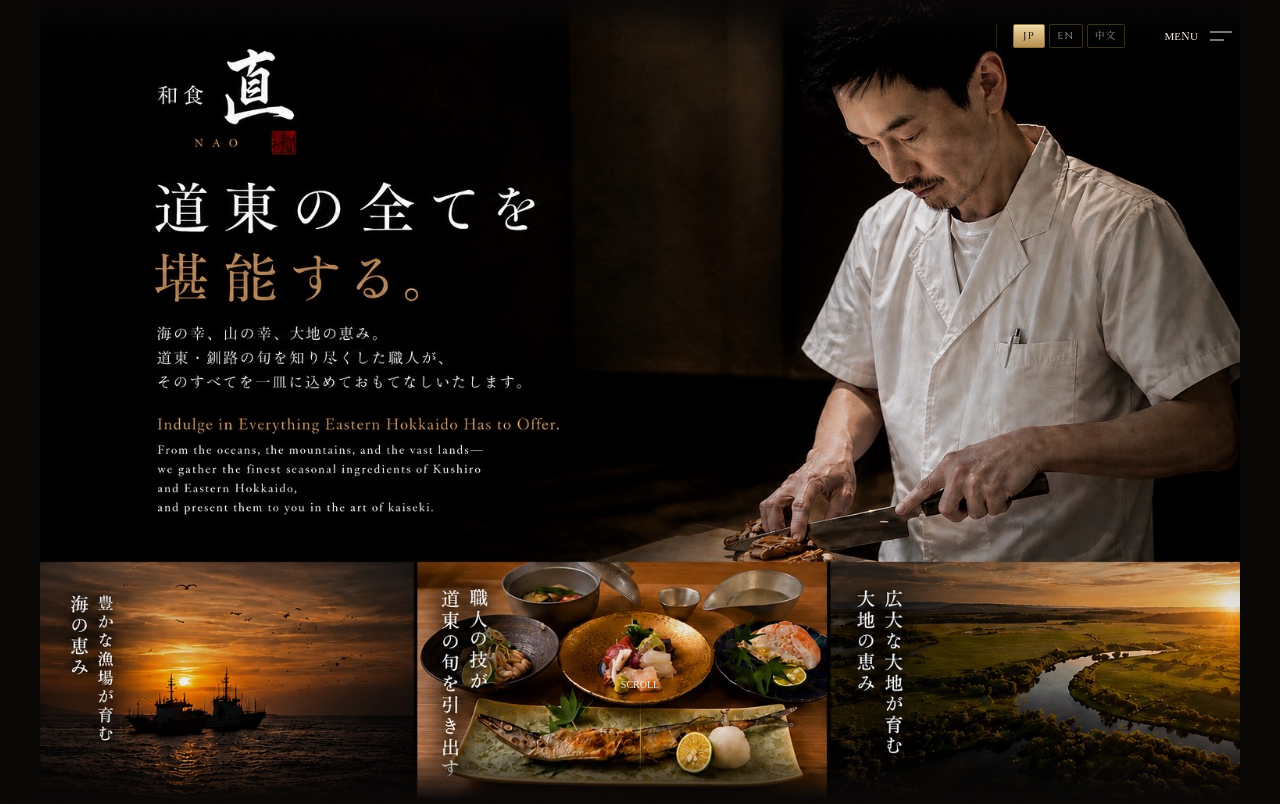
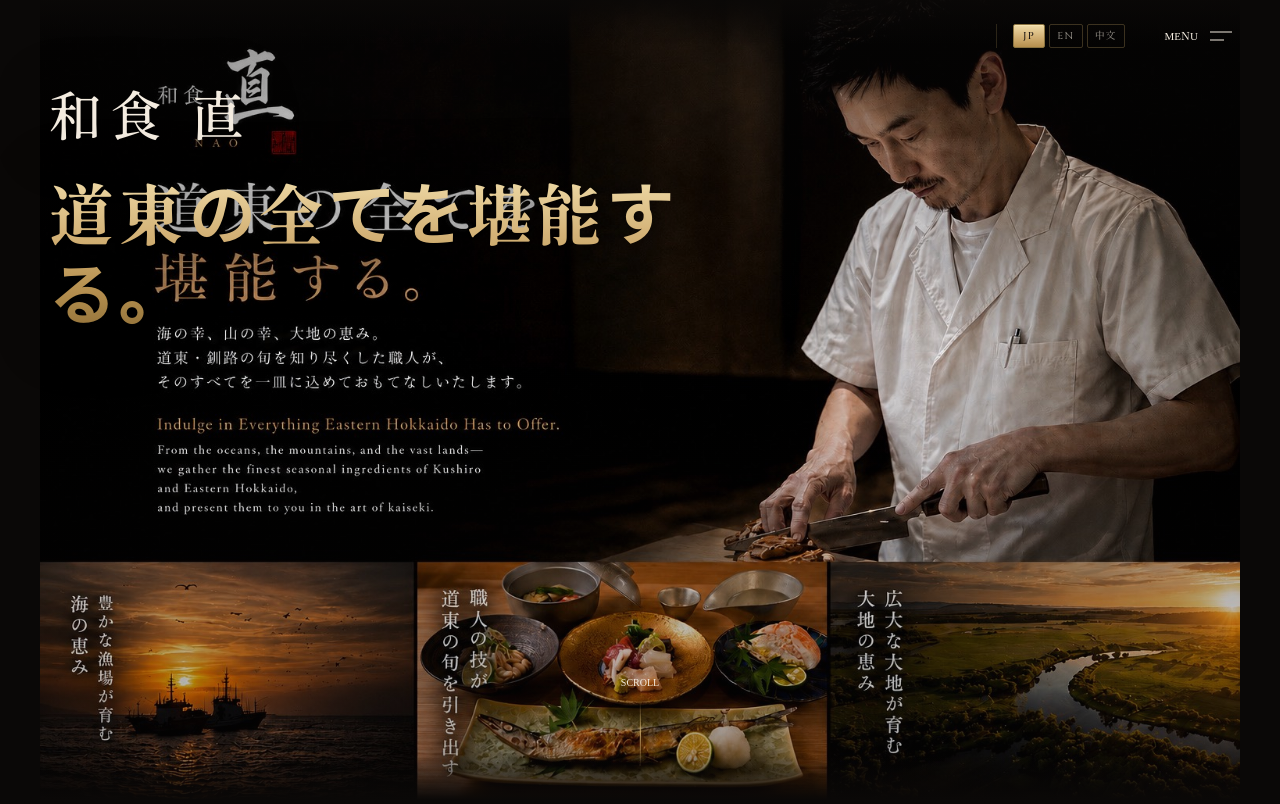
Before and after one commit to daisukekenkoudaiichi-lgtm/nao-LP, a plain HTML site: page washoku-nao/index.html in a window 1280 px wide. Shown: the top 804 px of the page. Drawn offline with Linux system fonts and the light colour scheme; a web font is replaced by a local one.

Commit message:
ヘッダー改修ver3

```diff
--- a/washoku-nao/css/style.css
+++ b/washoku-nao/css/style.css
@@ -114,12 +114,6 @@
     writing-mode: horizontal-tb;
     display: inline-block;
   }
-  /* hero: full photo visible (letterbox with page background) */
-  #hero .hero-photo {
-    object-fit: contain;
-    object-position: center;
-  }
-
   /* hero height: desktop stable viewport; phone uses dvh + lvh for maximum usable canvas */
   #hero {
     min-height: 100vh;
@@ -130,6 +124,68 @@
     #hero {
       min-height: 100dvh;
       min-height: 100lvh;
+    }
+  }
+
+  /* hero — smartphone-first: full-bleed image + large type; desktop keeps letterboxed photo */
+  #hero .hero-bg-img {
+    object-fit: cover;
+    object-position: 52% 22%;
+  }
+  @media (min-width: 640px) {
+    #hero .hero-bg-img {
+      object-fit: contain;
+      object-position: center;
+    }
+  }
+  #hero .hero-scrim {
+    background: linear-gradient(
+      180deg,
+      rgba(10, 8, 7, 0.62) 0%,
+      rgba(10, 8, 7, 0.12) 38%,
+      rgba(10, 8, 7, 0.08) 55%,
+      rgba(10, 8, 7, 0.75) 100%
+    );
+  }
+  @media (min-width: 640px) {
+    #hero .hero-scrim {
+      background: linear-gradient(
+        180deg,
+        rgba(10, 8, 7, 0.45) 0%,
+        rgba(10, 8, 7, 0) 42%,
+        rgba(10, 8, 7, 0.35) 100%
+      );
+    }
+  }
+  #hero .hero-brand-line {
+    display: inline-block;
+    font-size: clamp(2rem, 9.2vw, 3.35rem);
+    line-height: 1.15;
+    letter-spacing: 0.14em;
+    filter: drop-shadow(0 3px 28px rgba(0, 0, 0, 0.75));
+  }
+  #hero .hero-headline {
+    margin-top: 1.35rem;
+    max-width: min(92vw, 22.5rem);
+    filter: drop-shadow(0 4px 32px rgba(0, 0, 0, 0.82));
+  }
+  @media (min-width: 640px) {
+    #hero .hero-headline {
+      margin-top: 1.75rem;
+      max-width: 40rem;
+    }
+  }
+  #hero .hero-headline-inner {
+    display: block;
+    font-size: clamp(2.05rem, 10.5vw, 3.75rem);
+    line-height: 1.22;
+    letter-spacing: 0.06em;
+  }
+  @media (min-width: 640px) {
+    #hero .hero-headline-inner {
+      font-size: clamp(2.4rem, 5.2vw, 4.25rem);
+      line-height: 1.2;
+      letter-spacing: 0.05em;
     }
   }
 
--- a/washoku-nao/index.html
+++ b/washoku-nao/index.html
@@ -71,17 +71,24 @@
 
   <!-- HERO ============================================ -->
   <section class="relative w-full bg-ink overflow-hidden" id="hero">
-    <!-- Hero composition fills full viewport -->
     <div class="absolute inset-0">
-      <img src="assets/images/1c570a32-4d1c-49a2-9bf0-fcdea9507997.jpg" alt="和食 直 — 道東の全てを堪能する" class="hero-photo w-full h-full max-h-full select-none" decoding="async" draggable="false">
-      <!-- subtle top vignette so nav reads -->
-      <div class="absolute inset-x-0 top-0 h-32 vignette-top pointer-events-none"></div>
-      <!-- bottom blend into next section -->
-      <div class="absolute inset-x-0 bottom-0 h-32 vignette-bottom pointer-events-none"></div>
+      <img src="assets/images/1c570a32-4d1c-49a2-9bf0-fcdea9507997.jpg" alt="店内で料理に向き合う板前の姿" class="hero-bg-img h-full w-full max-h-full select-none" decoding="async" draggable="false">
+      <div class="hero-scrim pointer-events-none absolute inset-0" aria-hidden="true"></div>
+      <div class="absolute inset-x-0 top-0 h-28 vignette-top pointer-events-none md:h-32"></div>
+      <div class="absolute inset-x-0 bottom-0 h-24 vignette-bottom pointer-events-none md:h-32"></div>
+    </div>
+
+    <div class="hero-fg pointer-events-none absolute inset-0 z-[15] flex flex-col items-start px-5 pt-[max(5rem,calc(env(safe-area-inset-top,0px)+3.5rem))] sm:px-8 md:px-12 md:pt-[max(5.5rem,calc(env(safe-area-inset-top,0px)+4rem))]">
+      <p class="hero-brand pointer-events-auto font-ja font-medium tracking-wider text-cream">
+        <span class="hero-brand-line">和食 <span class="text-gold">直</span></span>
+      </p>
+      <h1 class="hero-headline pointer-events-auto gold-foil font-ja font-semibold leading-[1.28] tracking-wide">
+        <span class="hero-headline-inner">道東の全てを<br class="md:hidden">堪能する。</span>
+      </h1>
     </div>
 
     <!-- Scroll cue -->
-    <div class="absolute left-1/2 -translate-x-1/2 bottom-6 z-10 flex flex-col items-center gap-3 pb-[max(0.5rem,env(safe-area-inset-bottom,0px))]">
+    <div class="absolute left-1/2 z-20 flex -translate-x-1/2 flex-col items-center gap-2 pb-[max(0.35rem,env(safe-area-inset-bottom,0px))] max-md:bottom-5 bottom-6 md:bottom-7 md:gap-3">
       <span class="font-cin text-[10px] tracking-widest2 text-gold/80">SCROLL</span>
       <span class="scroll-dot"></span>
     </div>
```
